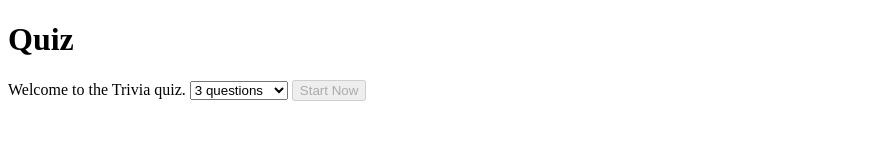
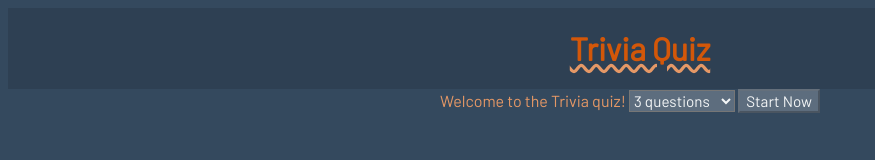
Before and after one commit to thinkful-c16/wade-refactored-oop-quiz-app, a plain HTML site: page index.html in a window 1280 px wide. Shown: the whole page, without its empty margins (0-875 px from the left). Drawn offline with nearby package versions, Linux system fonts and the light colour scheme; no server answers.

Commit message:
updated html and css

```diff
--- a/index.html
+++ b/index.html
@@ -4,12 +4,13 @@
   <meta charset="UTF-8">
   <meta name="viewport" content="width=device-width, initial-scale=1.0">
   <meta http-equiv="X-UA-Compatible" content="ie=edge">
+  <link href="https://fonts.googleapis.com/css?family=Barlow" rel="stylesheet">
   <link rel="stylesheet" href="main.css">
   <title>Document</title>
 </head>
-<body>
+<body class="container">
   <header role="banner">
-    <h1>Quiz</h1>
+    <h1>Trivia Quiz</h1>
     <section class="quiz-status" role="quiz-status">
       <h4 class="progress js-progress"></h3>
       <h4 class="score js-score"></h3>
@@ -18,7 +19,7 @@
 
   <main role="main">
     <section class="intro js-intro" role="region">
-      Welcome to the Trivia quiz.
+      Welcome to the Trivia quiz!
       <select id="js-question-quantity" aria-controls="quiz-question-quantity" aria-live="polite">
         <option value="3" selected>3 questions</option>
         <option value="10">10 questions</option>
--- a/main.css
+++ b/main.css
@@ -1,3 +1,48 @@
+* {
+  font-family: 'Barlow', sans-serif;
+}
+
+.container {
+  display: flex;
+  flex-direction: column;
+  background-color: #34495E;
+}
+
+header {
+  background-color: #2E4053;
+  color: rgb(211, 87, 9);
+  width: 100%;
+  margin: auto;
+  text-align: center;
+}
+
+header h1 {
+  text-decoration: underline wavy #E59866;
+}
+
+header section {
+  color: #DC7633;
+}
+
+main {
+  background-color: #34495E;
+  color: #E59866;
+  width: 400px;
+  margin: auto;
+}
+
+select {
+  font-size: 95%;
+  background-color: #5D6D7E;
+  color: #F4F6F7;
+}
+
+button {
+  font-size: 95%;
+  background-color: #5D6D7E;
+  color: #F4F6F7;
+}
+
 .quiz-status, .outro {
   display: none;
 }
@@ -5,3 +50,12 @@
 .answer-item {
   list-style-type: none;
 }
+
+@media all and (max-width: 500px) {
+  header {
+    width: 100%;
+  }
+  main {
+    width: 100%;
+  }
+}
```
